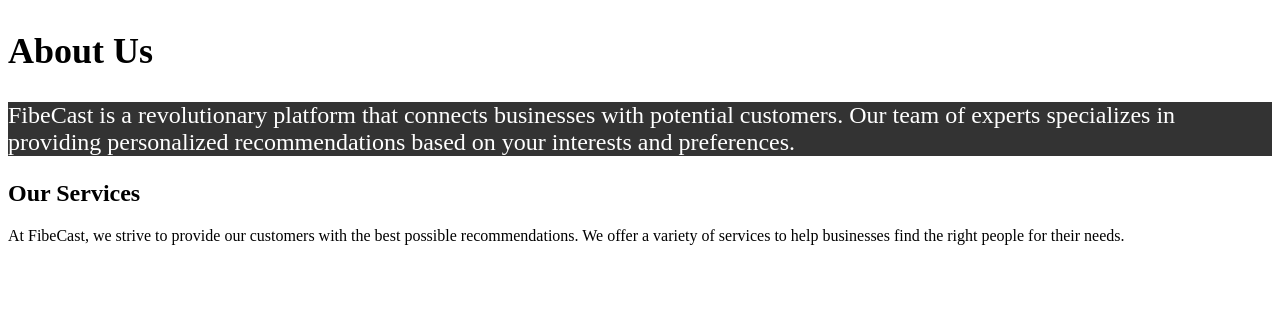
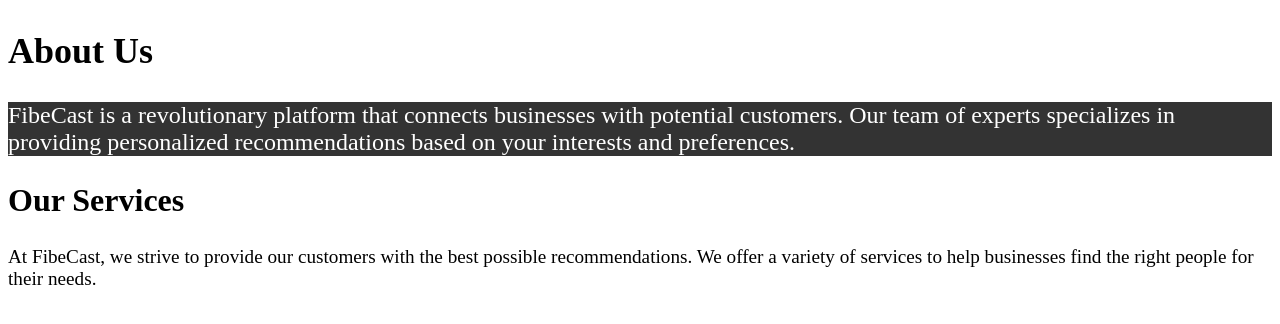
Before and after one commit to Denis-Mwanzia/PLP-WebDev, a plain HTML site: page CSS/UnitsOfMeasurement/index.html in a window 1280 px wide. Drawn offline with Linux system fonts and the light colour scheme.

Commit message:
Added detailed content on relative units

```diff
--- a/CSS/UnitsOfMeasurement/style.css
+++ b/CSS/UnitsOfMeasurement/style.css
@@ -8,3 +8,12 @@
 .about h2 {
     font-size: 36px;
 }
+
+/* Relative Units */
+.services h2 {
+    font-size: 2rem;
+}
+
+.services p {
+    font-size: 1.2rem;
+}
```
Also changed, not shown: 1 other file.
